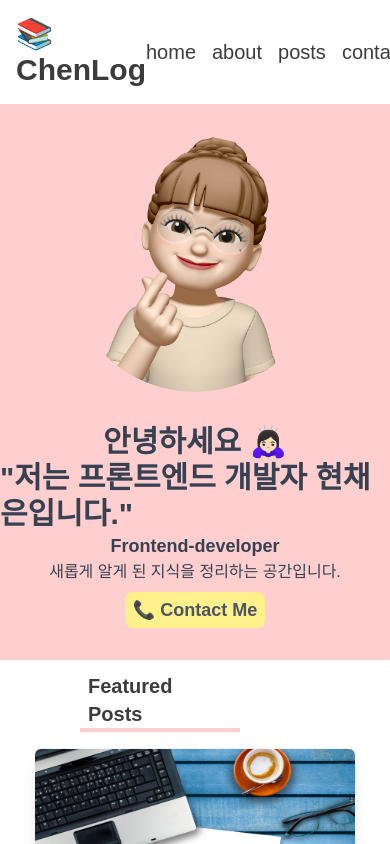
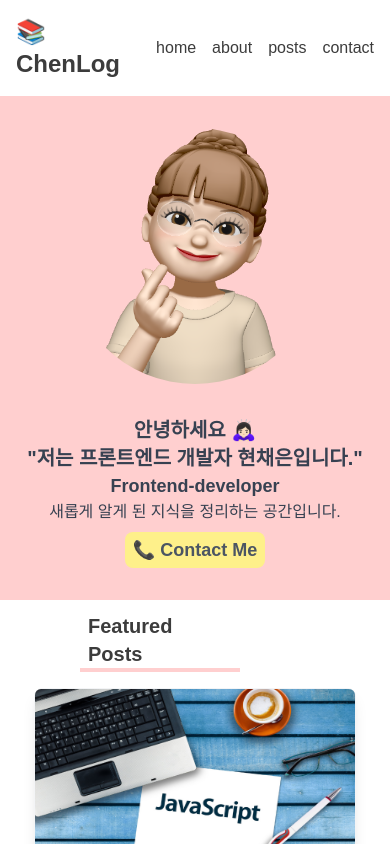
Before and after one commit to chen4023/NextJS-Blog-15, a Next.js app: page / in a window 390 px wide. Shown: the top 844 px of the page. Built offline with nearby package versions, Linux system fonts and the light colour scheme; a web font is replaced by a local one.

Commit message:
💄[design] 반응형 수정

```diff
--- a/src/components/CategoryBar.tsx
+++ b/src/components/CategoryBar.tsx
@@ -3,7 +3,7 @@ export default function CategoryBar(props: { categories: string[], selected: str
   const { categories, selected, onClick } = props
 
   return (
-    <div className=" w-full flex p-4 text-lg gap-3 items-center ">
+    <div className=" w-full flex p-4 text-sm sm:text-lg gap-3 items-center ">
       <button onClick={() => onClick('ALL_POST')} className={selected === 'ALL_POST' ? `border-b-4 border-main px-3` : `px-3 py-1`}>all</button>
       {categories?.map((category, index) => (
         <button onClick={() => onClick(category)} className={selected === category ? `border-b-4 border-main px-3` : `px-3 py-1`} key={index} > {category}</button>
--- a/src/components/ContactForm.tsx
+++ b/src/components/ContactForm.tsx
@@ -41,7 +41,7 @@ export default function ContactForm() {
         <Input label='제목' id='subject' name="subject" type='text' onChange={onChange} className={INPUT_CLASS} value={form.subject} />
         <label htmlFor='message'>본문</label>
         <textarea rows={10} id='message' name="message" onChange={onChange} className={INPUT_CLASS} value={form.message} required />
-        <button type="submit" className="w-full text-2xl text-center bg-yellow-200 mt-5 h-10 rounded-md">전송하기</button>
+        <button type="submit" className="w-full text-xl text-center bg-yellow-200 mt-5 h-10 rounded-md">전송하기</button>
       </form>
     </>
   );
--- a/src/components/Header.tsx
+++ b/src/components/Header.tsx
@@ -4,8 +4,8 @@ import React from 'react';
 export default function Header() {
   return (
     <header className='flex justify-between items-center my-4 px-4'>
-      <Link href={'/'} className='text-3xl font-bold'>📚 ChenLog</Link>
-      <div className='flex text-xl gap-4'>
+      <Link href={'/'} className='text-2xl sm:text-3xl font-bold'>📚 ChenLog</Link>
+      <div className='flex  sm:text-xl gap-4'>
         <Link href={'/'}>home</Link>
         <Link href={'/about'}>about</Link>
         <Link href={'/posts'}>posts</Link>
--- a/src/components/Profile.tsx
+++ b/src/components/Profile.tsx
@@ -6,8 +6,8 @@ export default function Profile() {
   return (
     <div className="flex flex-col justify-center items-center py-8 bg-main text-gray-700">
       <Image src={profile} alt="profile" className="w-64 h-64 rounded-full mb-8" />
-      <h2 className="font-bold text-3xl">{`안녕하세요 🙇🏻‍♀️`}</h2>
-      <h2 className="font-bold text-3xl">{`"저는 프론트엔드 개발자 현채은입니다."`}</h2>
+      <h2 className="font-bold text-xl sm:text-3xl">{`안녕하세요 🙇🏻‍♀️`}</h2>
+      <h2 className="font-bold text-xl sm:text-3xl">{`"저는 프론트엔드 개발자 현채은입니다."`}</h2>
       <p className="text-lg font-semibold">Frontend-developer</p>
       <p className="text-md">새롭게 알게 된 지식을 정리하는 공간입니다.</p>
       <Link href={'/contact'} className="text-lg font-extrabold bg-yellow-200 text-gray-600 text-md px-2 py-1 mt-2 rounded-lg">📞 Contact Me</Link>
```
